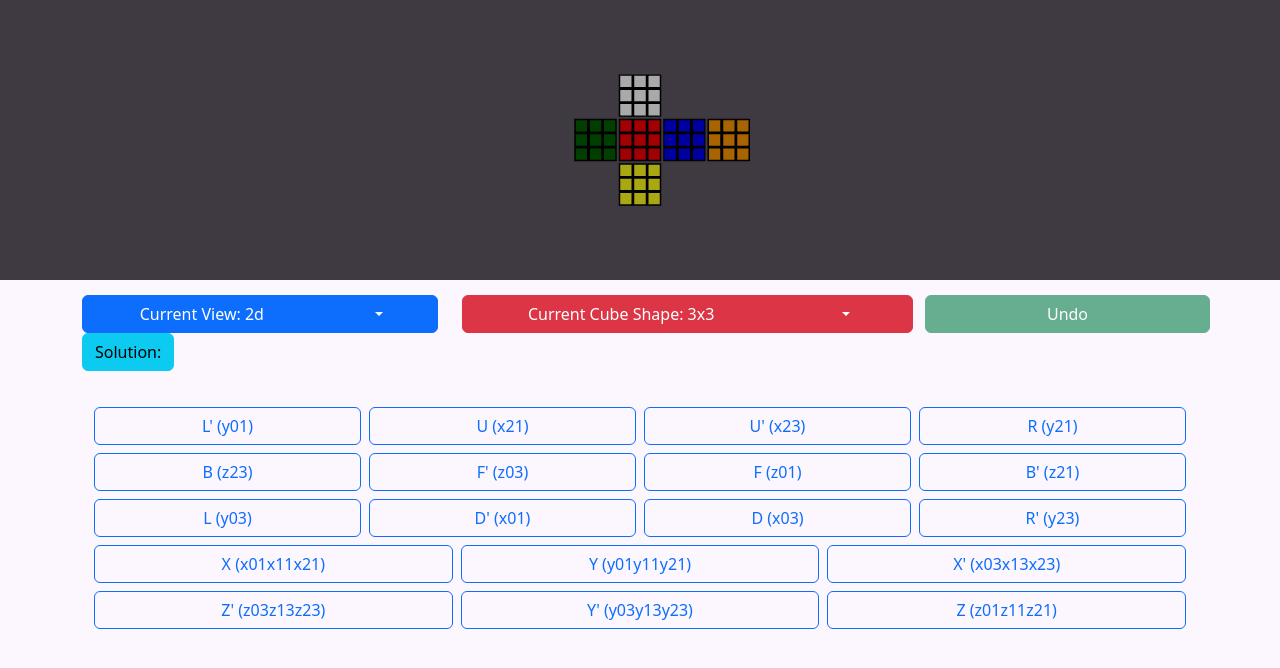
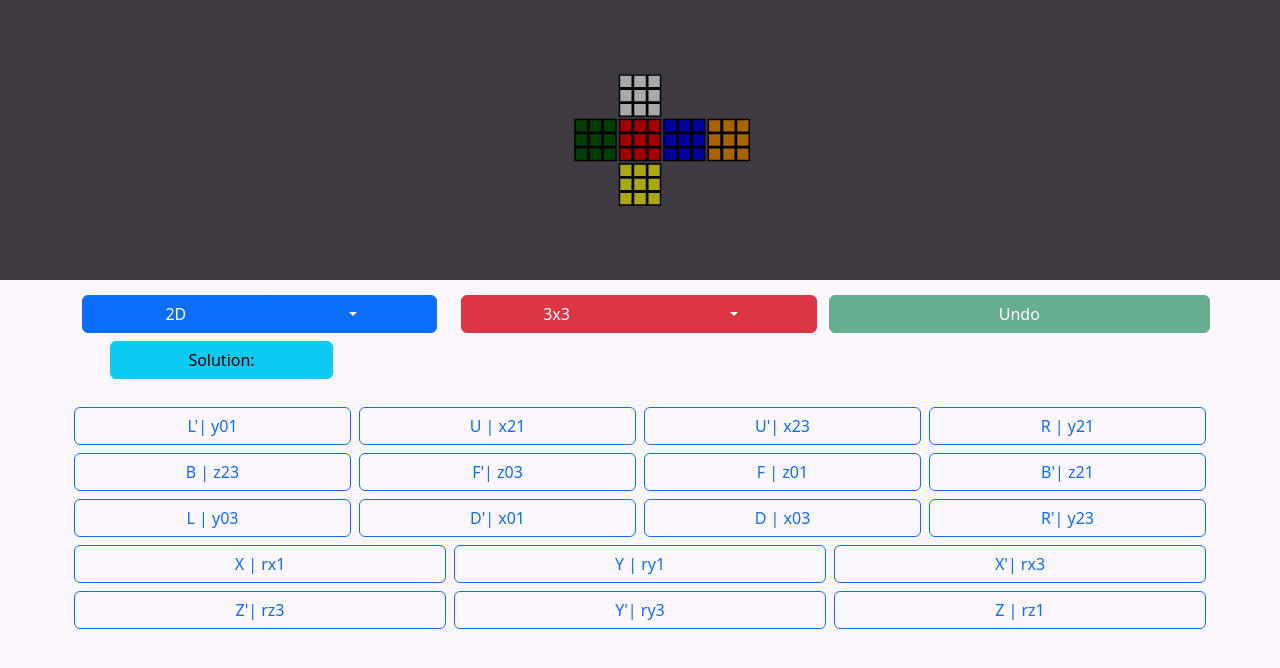
Before and after one commit to ivzeng/cube-solver, a React (Vite) app: page / in a window 1280 px wide. Shown: the top 668 px of the page. Built offline with nearby package versions, Linux system fonts and the light colour scheme.

Commit message:
Fix duplicated moves in solution error

```diff
--- a/src/App.tsx
+++ b/src/App.tsx
@@ -1,5 +1,5 @@
 import "./scss/App.css";
-import Message from "./components/Message";
+//import Message from "./components/Message";
 import RCube from "./components/RCube";
 
 function App() {
--- a/src/components/Collapse.tsx
+++ b/src/components/Collapse.tsx
@@ -15,10 +15,10 @@ function Collapse({
 }: Props) {
   return (
     <div
-      className="collapse-container"
-      style={{ display: "flex", alignItems: "center", width: "100%" }}
+      className="collapse-container align-items-center mt-2"
+      style={{ display: "flex", width: "100%" }}
     >
-      <p>
+      <p style={{ width: "30%" }}>
         <button
           className={`btn ${btnClassName} btn-block`}
           type="button"
@@ -26,6 +26,7 @@ function Collapse({
           data-bs-target={`#${id}`}
           aria-expanded="false"
           aria-controls={id}
+          style={{ width: "80%" }}
         >
           {textMain}
         </button>
--- a/src/components/RCube.tsx
+++ b/src/components/RCube.tsx
@@ -2,12 +2,7 @@ import React, { useRef, useState } from "react";
 import "../scss/RCube.css";
 import RCubeDisplay from "./RCubeDisplay";
 import { Canvas } from "@react-three/fiber";
-import {
-  appliedMoves,
-  getViewRotation,
-  reversedMove,
-  reversedMoves,
-} from "../utils/RCubeUtils";
+import { appliedMoves, reversedMove, reverseSolve } from "../utils/RCubeUtils";
 import BtnDropdown from "./BtnDropdown";
 import Collapse from "./Collapse";
 
@@ -34,7 +29,7 @@ const RCube: React.FC = () => {
         setRCubeInfo(appliedMoves(rCubeInfo, move));
       }}
     >
-      {`${text} (${move})`}
+      {`${text}| ${move}`}
     </button>
   );
 
@@ -92,22 +87,22 @@ const RCube: React.FC = () => {
         <div className=" user-menu container text-center">
           <div className="row justify-content-start">
             <BtnDropdown
-              text={`Current View: ${is3d ? "3d" : "2d"}`}
+              text={is3d ? "3D" : "2D"}
               dropdown={[
                 ["2d", () => setIs3d(false)],
                 ["3d", () => setIs3d(true)],
               ]}
-              btnGroupClassName="col-4"
+              btnGroupClassName="col"
               btnClassName="btn btn-primary"
               id="viewDropdown"
             />
             <BtnDropdown
-              text={`Current Cube Shape: ${shape.current}x${shape.current}`}
+              text={`${shape.current}x${shape.current}`}
               dropdown={[
                 ["2x2", () => handleShapeChange(2)],
                 ["3x3", () => handleShapeChange(3)],
               ]}
-              btnGroupClassName="col-5"
+              btnGroupClassName="col"
               btnClassName="btn btn-danger"
               id="shapeDropdown"
             />
@@ -125,59 +120,41 @@ const RCube: React.FC = () => {
           </div>
           <Collapse
             textMain="Solution:"
-            textContent={reversedMoves(hist.current)}
+            textContent={reverseSolve(hist.current)}
             btnClassName="btn-info"
             collapseClassName=""
             id="solution"
           />
         </div>
 
-        <div className="user-moves container text-center mt-3">
-          <div className="row align-items-center mx-2">
+        <div className="user-moves container text-center mt-2">
+          <div className="row align-items-center">
             <ControlButton text="L'" move={"y01"} />
             <ControlButton text="U " move={`x${shape.current - 1}1`} />
             <ControlButton text="U'" move={`x${shape.current - 1}3`} />
-            <ControlButton text="R" move={`y${shape.current - 1}1`} />
+            <ControlButton text="R " move={`y${shape.current - 1}1`} />
           </div>
-          <div className="row align-items-center mx-2">
+          <div className="row align-items-center">
             <ControlButton text="B " move={`z${shape.current - 1}3`} />
             <ControlButton text="F'" move={"z03"} />
             <ControlButton text="F " move={"z01"} />
             <ControlButton text="B'" move={`z${shape.current - 1}1`} />
           </div>
-          <div className="row align-items-center mx-2">
+          <div className="row align-items-center">
             <ControlButton text="L " move={"y03"} />
             <ControlButton text="D'" move={"x01"} />
             <ControlButton text="D " move={"x03"} />
             <ControlButton text="R'" move={`y${shape.current - 1}3`} />
           </div>
-          <div className="row align-items-center mx-2">
-            <ControlButton
-              text="X "
-              move={getViewRotation("x1", shape.current)}
-            />
-            <ControlButton
-              text="Y "
-              move={getViewRotation("y1", shape.current)}
-            />
-            <ControlButton
-              text="X'"
-              move={getViewRotation("x3", shape.current)}
-            />
+          <div className="row align-items-center">
+            <ControlButton text="X " move="rx1" />
+            <ControlButton text="Y " move="ry1" />
+            <ControlButton text="X'" move="rx3" />
           </div>
-          <div className="row align-items-center mx-2">
-            <ControlButton
-              text="Z'"
-              move={getViewRotation("z3", shape.current)}
-            />
-            <ControlButton
-              text="Y'"
-              move={getViewRotation("y3", shape.current)}
-            />
-            <ControlButton
-              text="Z "
-              move={getViewRotation("z1", shape.current)}
-            />
+          <div className="row align-items-center">
+            <ControlButton text="Z'" move="rz3" />
+            <ControlButton text="Y'" move="ry3" />
+            <ControlButton text="Z " move="rz1" />
           </div>
         </div>
       </div>
--- a/src/utils/RCubeUtils.ts
+++ b/src/utils/RCubeUtils.ts
@@ -1,30 +1,29 @@
 export function appliedMoves(cubeInfo: number[][][], moves: string) {
   let i = 0;
   let res = deepCopy(cubeInfo);
+  let shape = cubeInfo[0].length;
   while (i < moves.length) {
-    applyMove(res, moves.substring(i, i + 3));
+    const curMove = moves.substring(i, i + 3);
+    if (curMove[0] == "r") {
+      for (let i = 0; i < shape; i++) {
+        applyMove(res, curMove[1] + i + curMove[2], shape);
+      }
+    } else {
+      applyMove(res, curMove, shape);
+    }
     i += 3;
   }
   return res;
-}
-
-export function getViewRotation(rotation: string, shape: number) {
-  let moves = "";
-  for (let i = 0; i < shape; i++) {
-    moves += rotation[0] + i + rotation[1];
-  }
-  return moves;
 }
 
 const deepCopy = (arr: any[]): any[] => {
   return arr.map((item) => (Array.isArray(item) ? deepCopy(item) : item));
 };
 
-function applyMove(cubeInfo: number[][][], moves: string) {
+function applyMove(cubeInfo: number[][][], moves: string, shape: number) {
   let axis = moves.charAt(0);
   let layer = +moves.charAt(1);
   let angle = +moves.charAt(2);
-  let shape = cubeInfo[0].length;
   rotateFace(cubeInfo, axis, layer, angle, shape);
   rotateSide(cubeInfo, axis, layer, angle, shape);
 }
@@ -130,19 +129,22 @@ function ringShift(
   }
 }
 
-export function reversedMoves(moves: string) {
-  let rMoves = "";
-  let prevReversed = "";
-  for (let i = moves.length - 3; i >= 0; i -= 3) {
-    let curMove = moves.substring(i, i + 3);
-    if (curMove == prevReversed) {
-      prevReversed = "";
+export function reverseSolve(moves: string) {
+  let rMoveStack: string[] = [];
+  for (let i = 0; i < moves.length; i += 3) {
+    const curMove = moves.substring(i, i + 3);
+    let rl = rMoveStack.length;
+    if (rl > 0 && rMoveStack[rl - 1] == curMove) {
+      rMoveStack.pop();
     } else {
-      rMoves += prevReversed;
-      prevReversed = reversedMove(curMove);
+      rMoveStack.push(reversedMove(curMove));
     }
   }
-  return rMoves + prevReversed;
+  let res = "";
+  for (let i = rMoveStack.length - 1; i >= 0; i--) {
+    res += rMoveStack[i];
+  }
+  return res;
 }
 
 export function reversedMove(move: string) {
```
